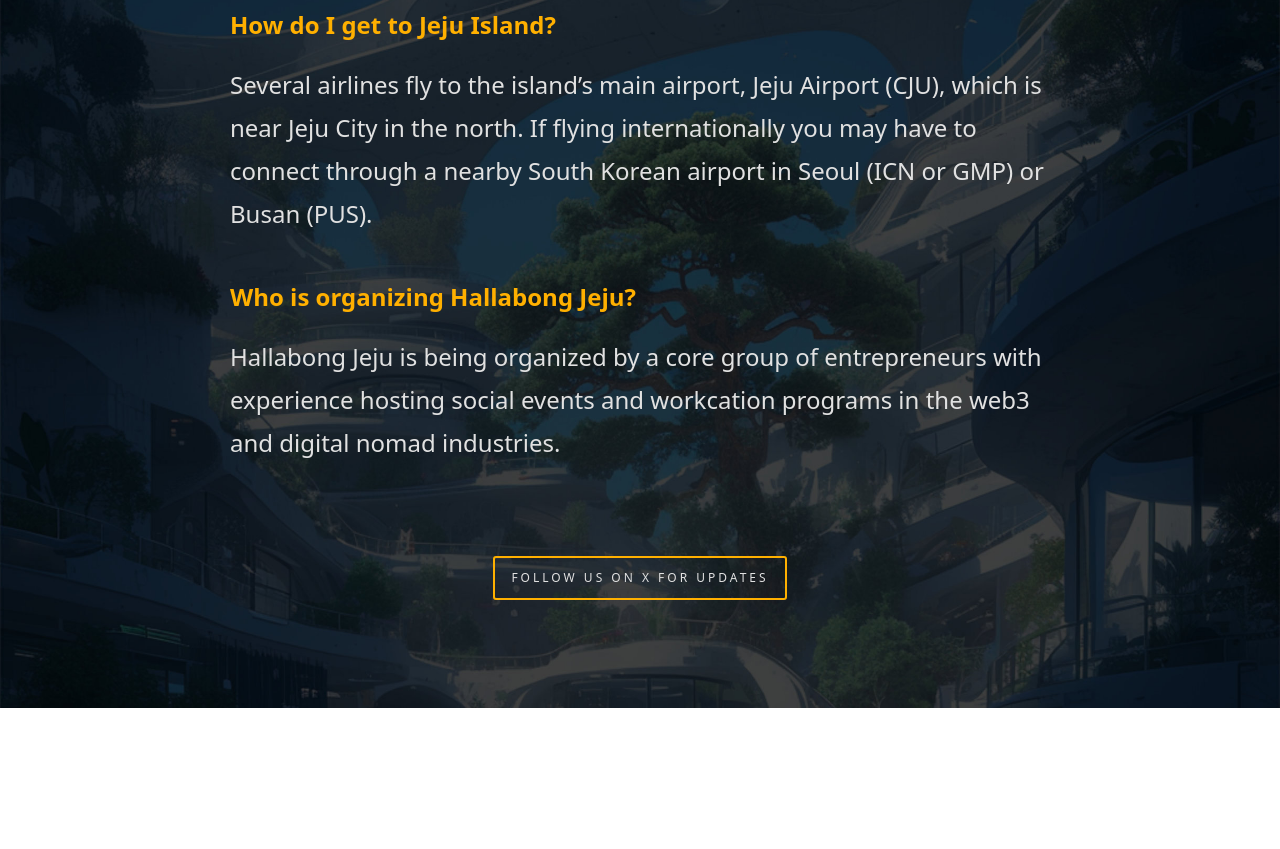
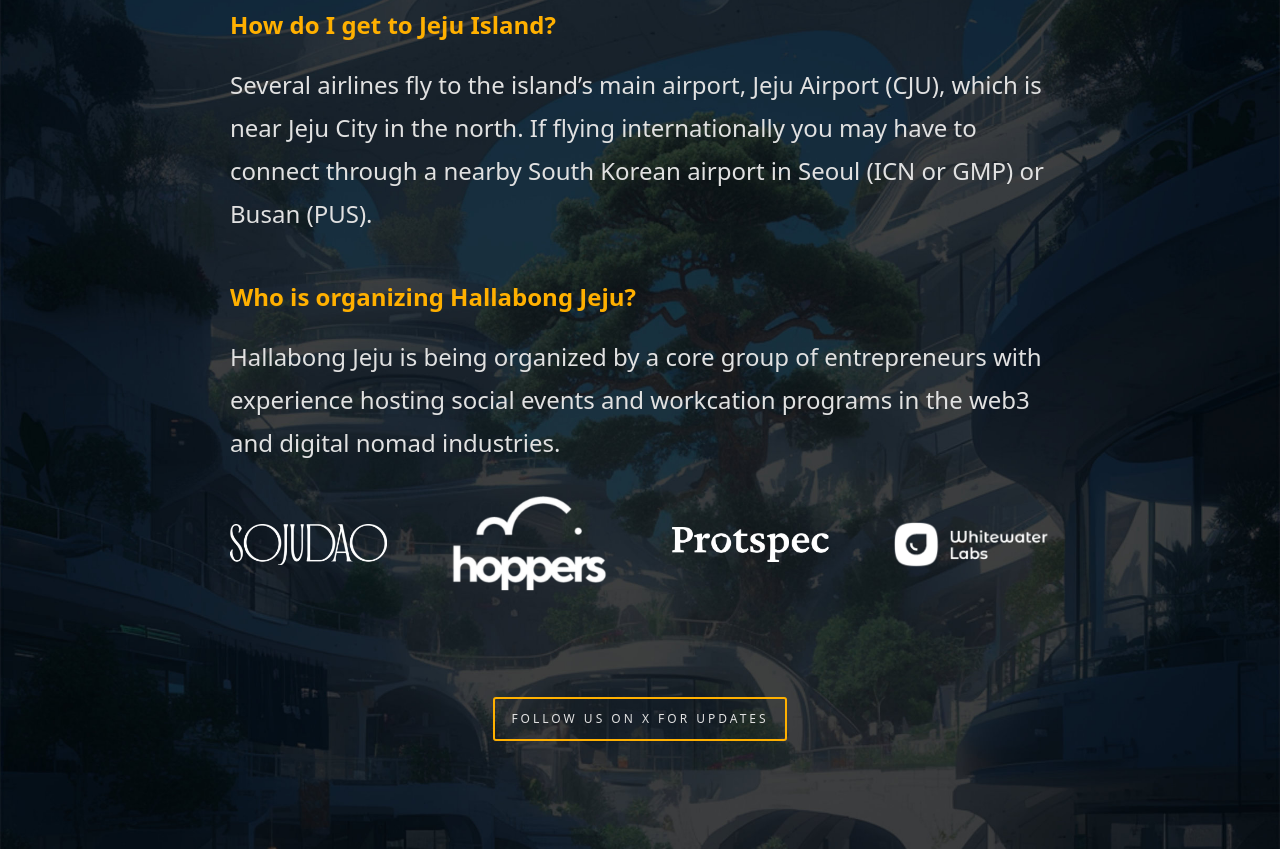
Before and after one commit to hallabongcity/www-hallabong-jeju, a plain HTML site: page index.html in a window 1280 px wide. Shown: the part 3976-4825 px from the top of the page. Before the commit the page ends 4684 px from the top, so only its background shows below. Drawn offline with nearby package versions, Linux system fonts and the light colour scheme.

Commit message:
add host logos

```diff
--- a/index.html
+++ b/index.html
@@ -116,6 +116,20 @@
         <p>Several airlines fly to the island’s main airport, Jeju Airport (CJU), which is near Jeju City in the north. If flying internationally you may have to connect through a nearby South Korean airport in Seoul (ICN or GMP) or Busan (PUS).</p>
         <h3>Who is organizing Hallabong Jeju?</h3>
         <p>Hallabong Jeju is being organized by a core group of entrepreneurs with experience hosting social events and workcation programs in the web3 and digital nomad industries.</p>
+        <div class="host-logos">
+          <a class="host-logo" href="https://www.sojudao.xyz/">
+            <img src="/assets/logo-sojudao.png" alt="SojuDAO Logo" />
+          </a>
+          <a class="host-logo" href="https://www.hoppers.kr/">
+            <img src="/assets/logo-hoppers.png" alt="Hoppers Logo" />
+          </a>
+          <a class="host-logo" href="https://protspec.com/">
+            <img src="/assets/logo-protspec.png" alt="Protspec Logo" />
+          </a>
+          <a class="host-logo" href="https://x.com/Whitewater_Labs">
+            <img src="/assets/logo-whitewater-labs.png" alt="Whitewater Labs Logo" />
+          </a>
+        </div>
       </div>
       <div class="cta-wrap">
         <a class="cta" href="https://x.com/hallabongcity" target="_blank">Follow Us on X for Updates</a>
--- a/style.css
+++ b/style.css
@@ -114,6 +114,24 @@ body {
 
 .carousel-photo + .carousel-photo {
   float: left;
+}
+
+.host-logos {
+  display: flex;
+  align-items: center;
+  margin: 2rem -2rem 0;
+}
+
+.host-logo {
+  width: calc(25% - 2rem);
+  margin: 0 2rem;
+  display: block;
+}
+
+.host-logo img {
+  height: auto;
+  width: 100%;
+  object-fit: contain;
 }
 
 .vitals {
@@ -340,4 +358,13 @@ a {
   .carousel-photo {
     width: 100%;
   }
+
+  .host-logos {
+    margin: 2rem -0.5rem 0;
+  }
+
+  .host-logo {
+    width: calc(25% - 1rem);
+    margin: 0 0.5rem;
+  }
 }
```
Also changed, not shown: assets/logo-hoppers.png (added), assets/logo-protspec.png (added), assets/logo-sojudao.png (added), assets/logo-whitewater-labs.png (added).
